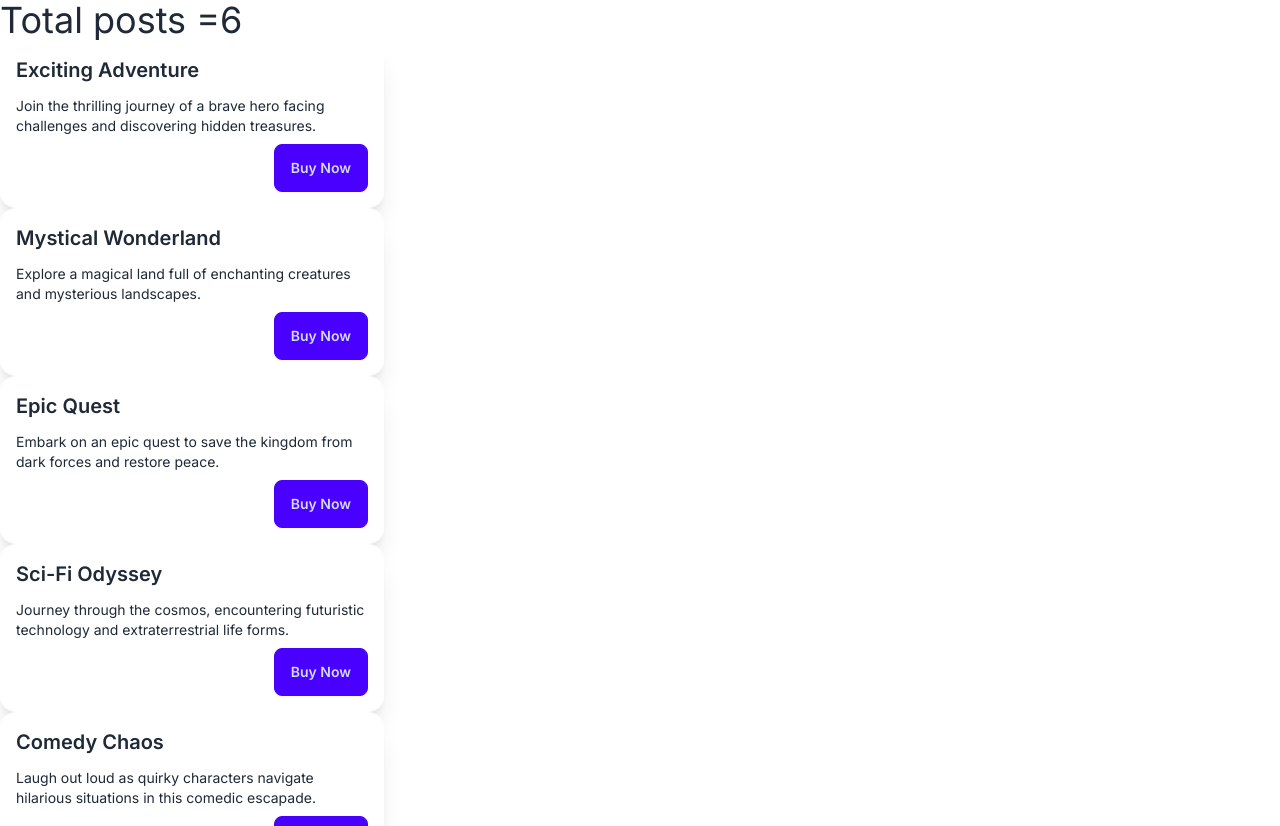
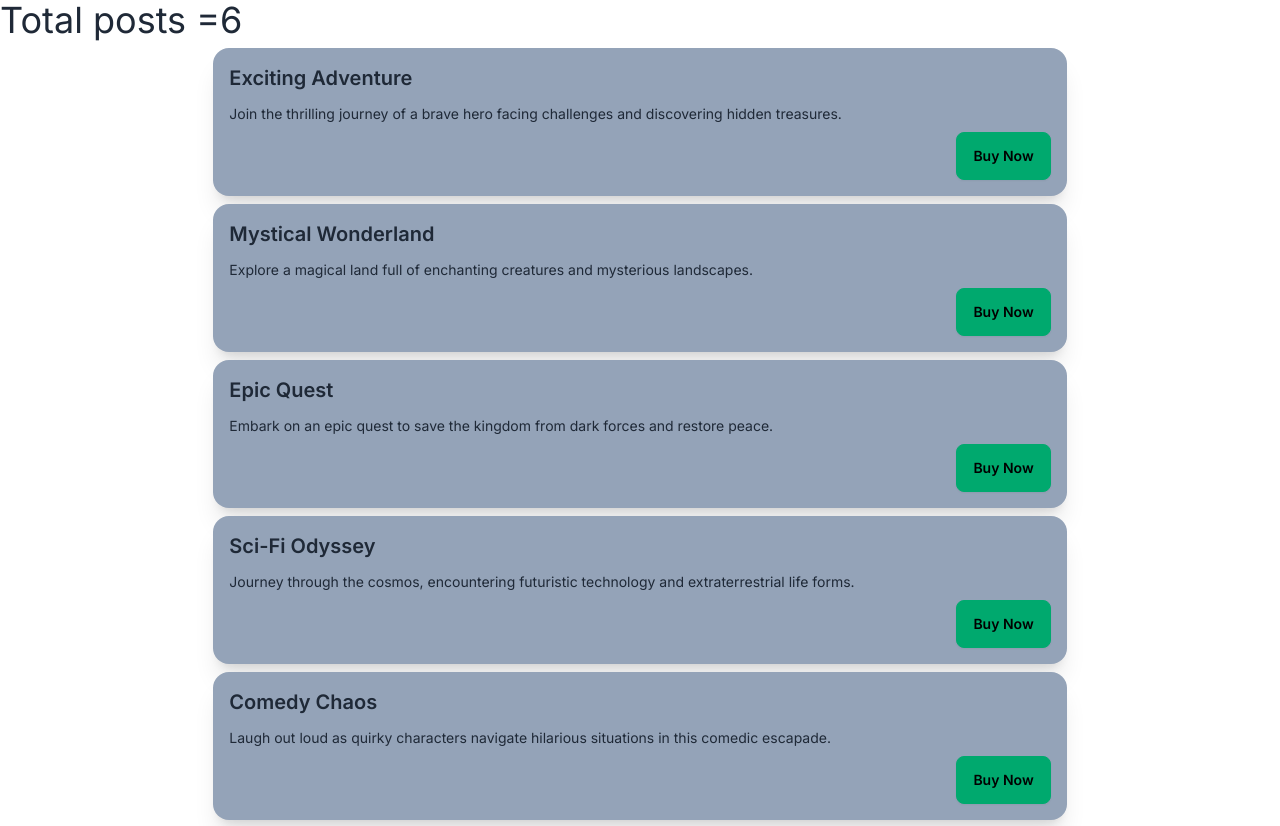
Before and after one commit to sadek1999/first-nextjs, a Next.js app: page /about in a window 1280 px wide. Shown: the top 826 px of the page. Built offline with nearby package versions, Linux system fonts and the light colour scheme; data requests are answered from the project's data file.

Commit message:
set dinamic route

```diff
--- /dev/null
+++ b/src/app/about/[id]/page.js
@@ -0,0 +1,12 @@
+import React from 'react';
+
+const DetailsPage = ({params}) => {
+    console.log(params)
+    return (
+        <div>
+            <h1>This is details page :  </h1>
+        </div>
+    );
+};
+
+export default DetailsPage;
--- a/src/app/about/page.js
+++ b/src/app/about/page.js
@@ -1,4 +1,5 @@
 import Image from 'next/image';
+import Link from 'next/link';
 import React from 'react';
 
 export const metadata = {
@@ -19,13 +20,15 @@ const Aboutpage = async () => {
 
             <h1 className='text-4xl'>Total posts ={posts.length} </h1>
             {posts.map((post) =>
-                <div key={post.id} className="card card-compact w-96 bg-base-100 mx-au shadow-xl">
+                <div key={post.id} className="card card-compact w-2/3 bg-slate-400 mx-auto m-2 shadow-xl">
 
                     <div className="card-body">
                         <h2 className="card-title">{post.title}</h2>
                         <p>{post.description}</p>
                         <div className="card-actions justify-end">
-                            <button className="btn btn-primary">Buy Now</button>
+                            <Link href={`about/${post.id}`}>
+                            <button className="btn btn-success">Buy Now</button>
+                            </Link>
                         </div>
                     </div>
                 </div>
```
